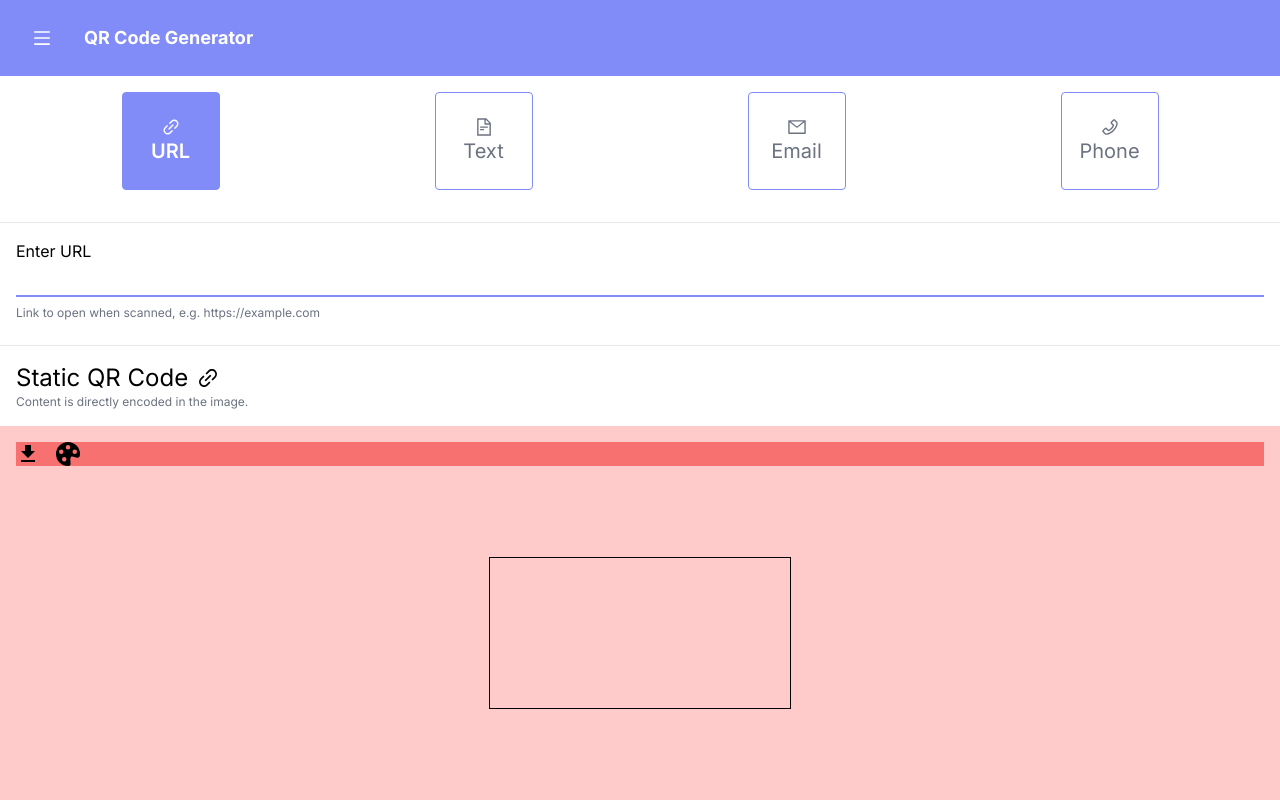
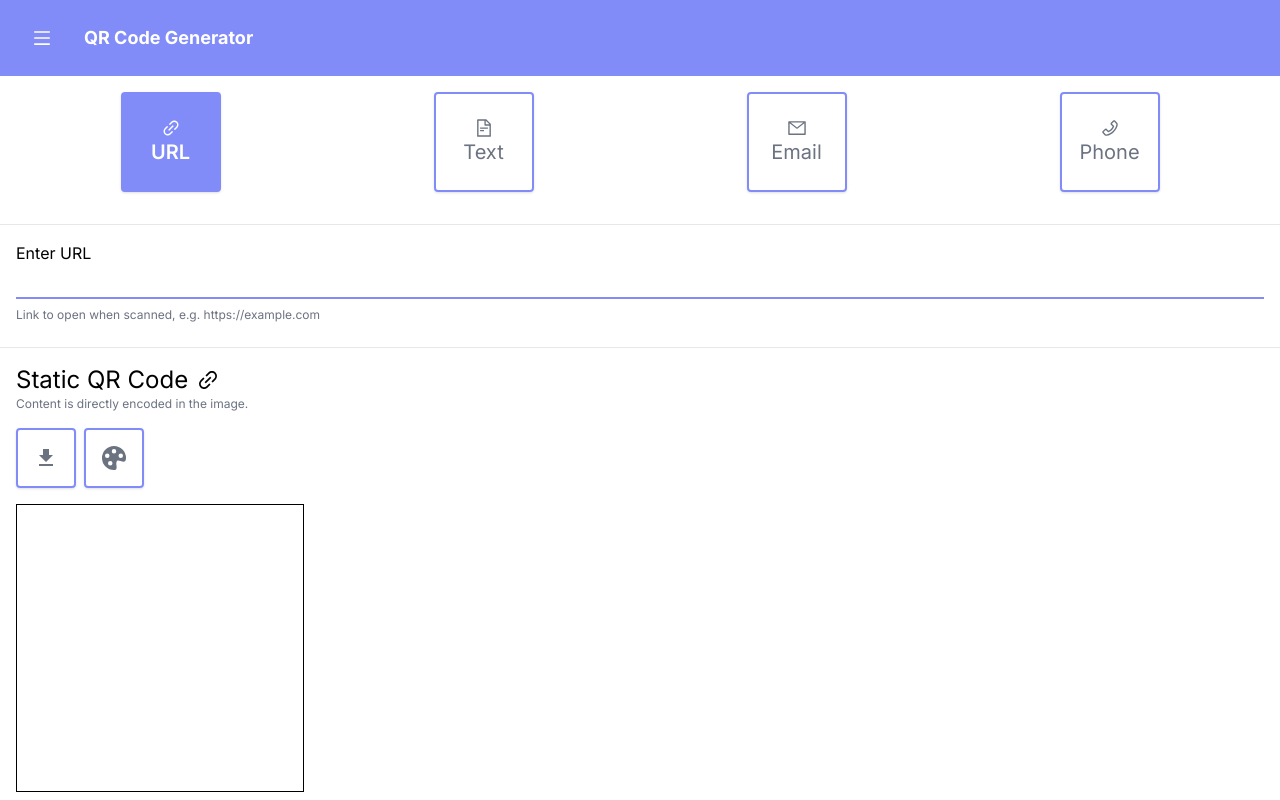
Before and after one commit to Lewisjohnward/qrcodescanner-nextjs, a Next.js app: page /generate in a window 1280 px wide. Built offline with nearby package versions, Linux system fonts and the light colour scheme.

Commit message:
changed generated qr code style

```diff
--- a/app/generate/page.js
+++ b/app/generate/page.js
@@ -74,7 +74,7 @@ export default function Generate() {
 
     return (
         <div className="flex flex-col gap-4 flex-grow overflow-scroll [&>div]:px-4">
-            <div className="flex gap-1 justify-around my-4 [&>*]:w-16 text-xl">
+            <div className="flex gap-1 justify-around my-4 [&>*]:w-16 [&>*]:border-2 [&>*]:shadow text-xl">
                 {options.map((d, i) => {
                     return (
                         <div
@@ -106,19 +106,27 @@ export default function Generate() {
                 <p className="text-xs text-gray-500">Content is directly encoded in the image.</p>
             </div>
 
-            <div className="flex flex-col justify-center flex-grow bg-red-200">
-                <div className="flex gap-4 mt-4 bg-red-400 [&>*]:text-2xl">
+            <div className="flex flex-col flex-grow">
+                <div className="flex gap-2 mb-4 [&>*]:text-2xl">
                     <a
                         onClick={handleQRDownload}
+                        className="border-2 border-indigo-400 shadow rounded p-4 text-gray-500 active:bg-indigo-400 active:text-white"
                     >
                         <MdFileDownload
                             className="cursor-pointer"
                         />
                     </a>
-                    <BsFillPaletteFill />
+                    <button
+                        className="border-2 border-indigo-400 shadow rounded p-4 text-gray-500 active:bg-indigo-400 active:text-white"
+                    >
+                        <BsFillPaletteFill
+                        />
+                    </button>
                 </div>
 
-                <canvas ref={canvasRef} className="m-auto border border-black" />
+                <div className="flex-grow flex-center">
+                    <canvas ref={canvasRef} className="w-72 h-72 border border-black" />
+                </div>
             </div>
 
 
```
